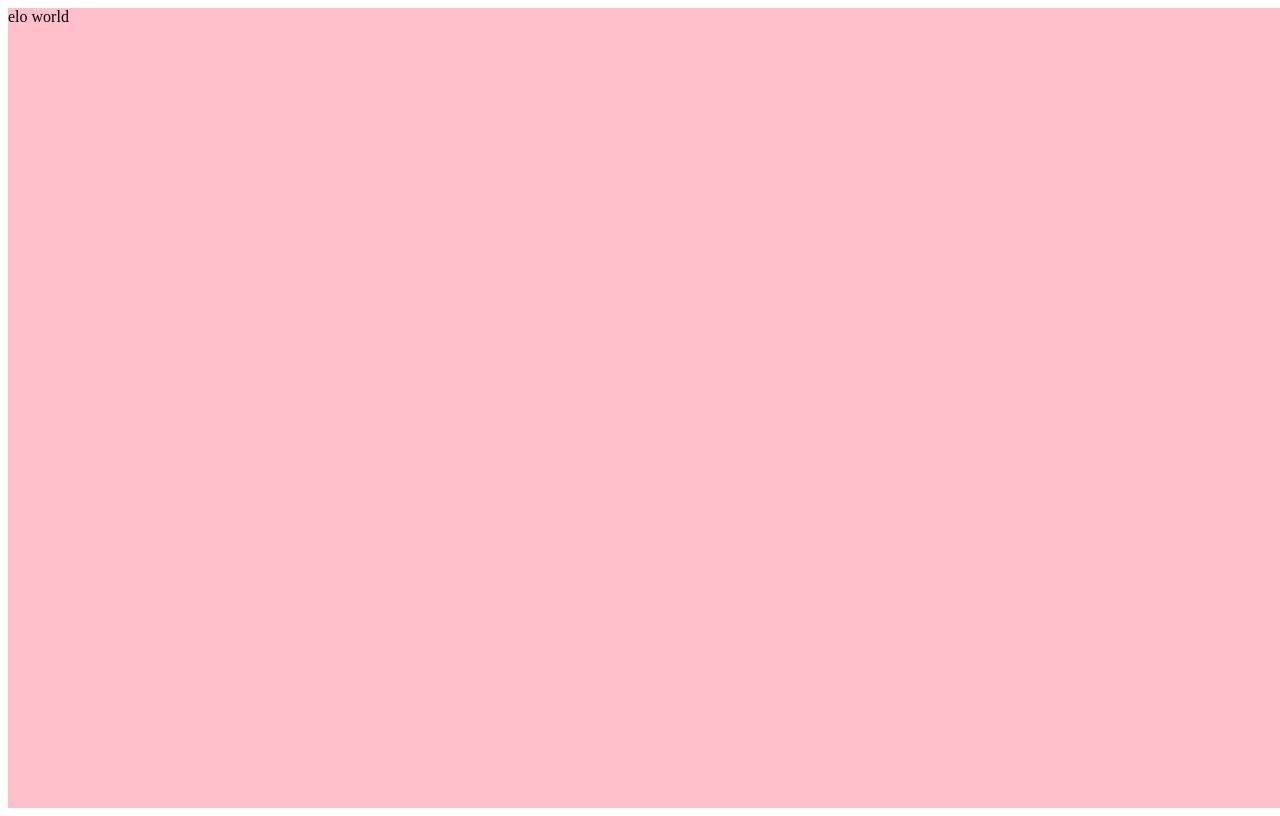
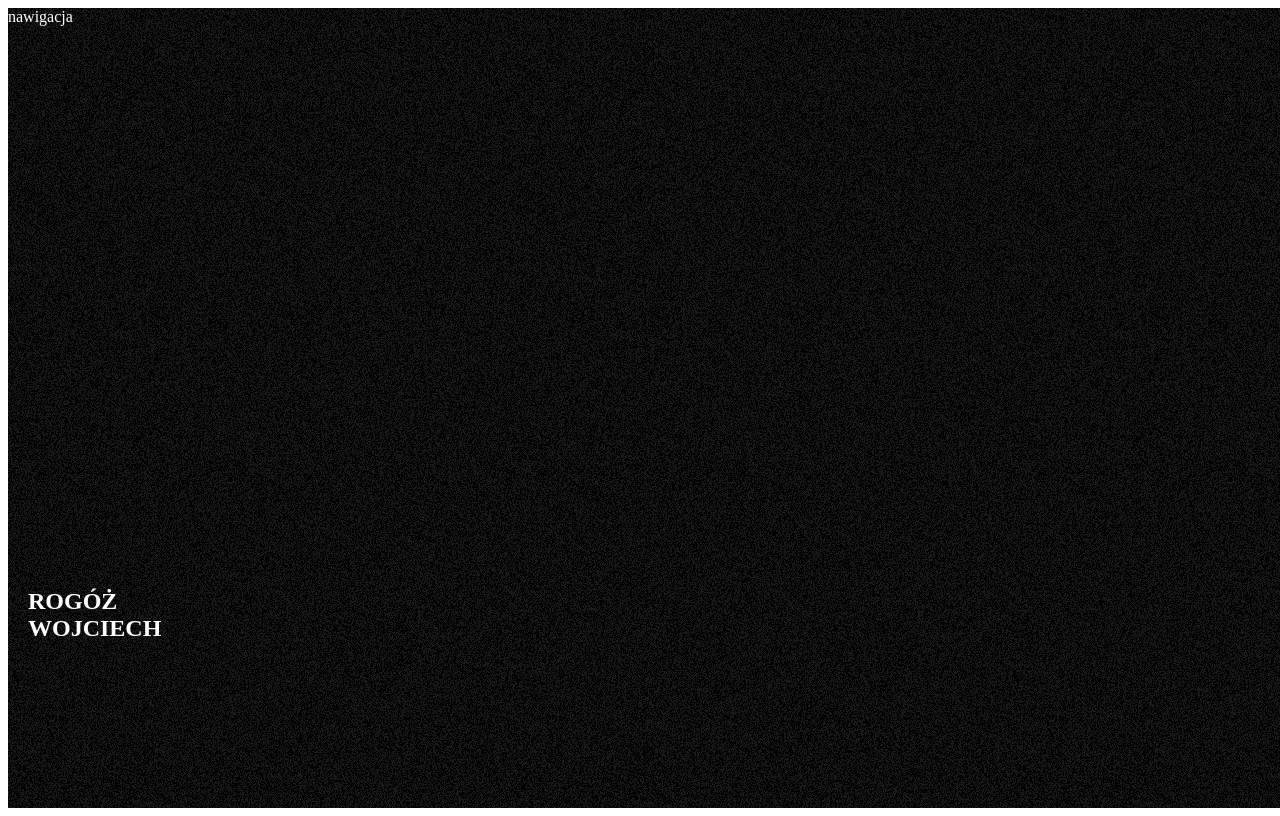
Before and after one commit to wrogoz/portfolio, a React (Create React App) app: page / in a window 1280 px wide. Built offline with nearby package versions, Linux system fonts and the light colour scheme.

Commit message:
home component in progress

```diff
--- a/src/components/home.tsx
+++ b/src/components/home.tsx
@@ -1,12 +1,61 @@
 import React from 'react'
 import styled from 'styled-components'
+import bgNoise from '../images/bgNoise.gif'
+const Home = ()=>{
+    return(<HomeBackground>
+        <HomeContainer>
 
-const Home = ()=>{
-    return(<div>
-         elo world
-        </div>
 
+          <Header>
+
+                  nawigacja
+
+          </Header>
+          <NameSection>
+            <h1>
+              <span>Rogóż</span>
+              <span>Wojciech</span>
+            </h1>
+          </NameSection>
+
+
+        </HomeContainer>
+        </HomeBackground>
     )
 }
+ const HomeContainer = styled.div`
+ display:flex;
+ flex-direction:column;
+    height:100%;
+    width:100%;
+    background-color:rgba(0,0,0,0.9);
 
+ `
+const HomeBackground = styled.div`
+    height:100%;
+    width:100%;
+background-image:url("${bgNoise}")
+`
+ const Header = styled.header`
+    height:70%;
+    width:100%;
+    color:#fff;
+
+
+
+
+ `
+ const NameSection =  styled.section`
+    width:80%;
+    height:30%;
+    color:#fff;
+
+    text-transform:uppercase;
+    h1{
+        display:flex;
+        flex-direction:column;
+        margin-left:20px;
+    }
+
+ `
 export default Home
```
